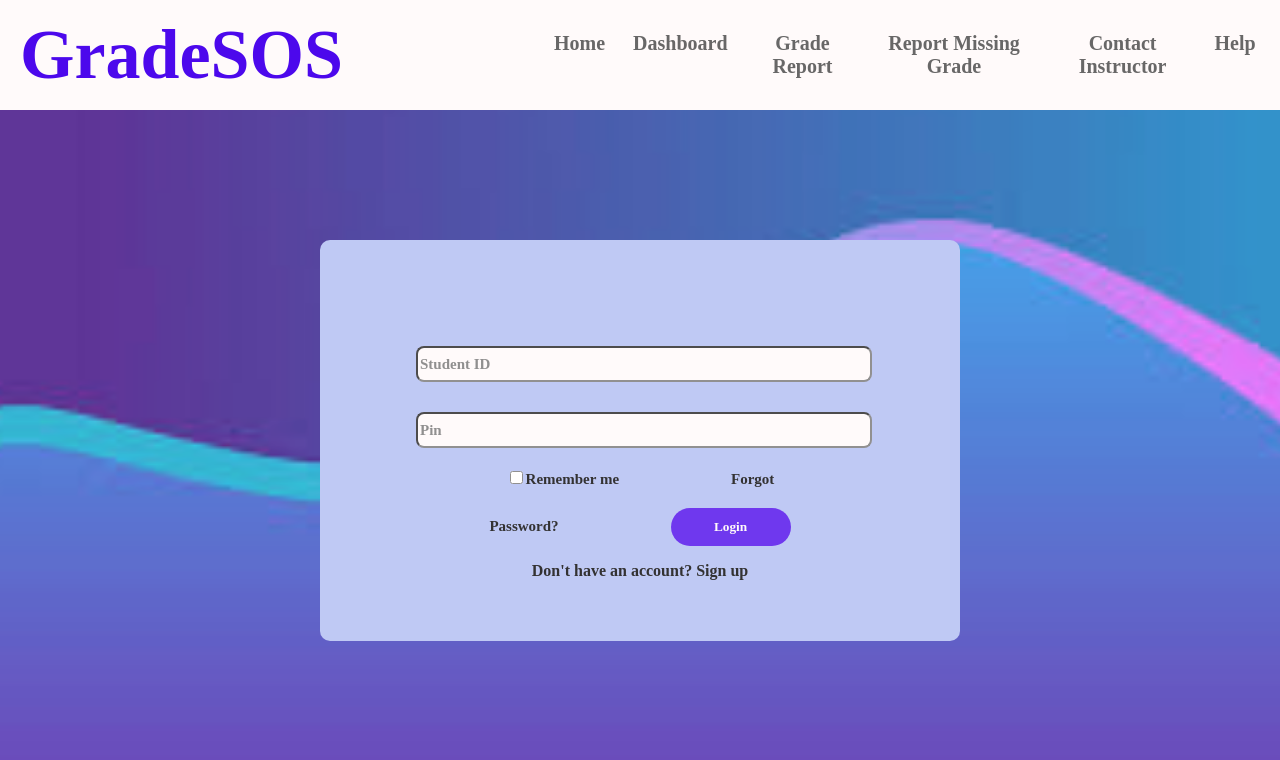
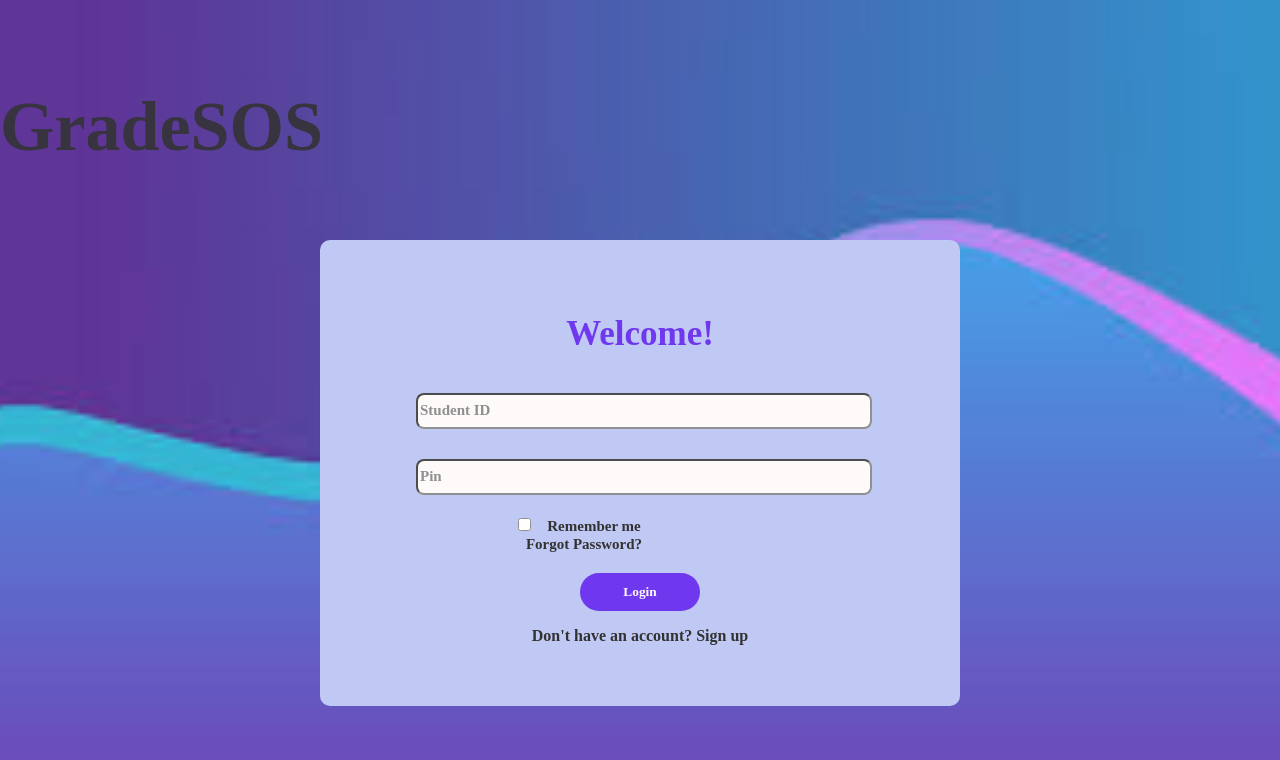
Before and after one commit to NaaAbbey/student-grade-report-sytem, a React (Create React App) app: page / in a window 1280 px wide. Shown: the top 760 px of the page. Built offline with nearby package versions, Linux system fonts and the light colour scheme.

Commit message:
Added routing of pages

```diff
--- a/package.json
+++ b/package.json
@@ -8,6 +8,7 @@
     "@testing-library/user-event": "^13.5.0",
     "react": "^18.2.0",
     "react-dom": "^18.2.0",
+    "react-router-dom": "^6.21.1",
     "react-scripts": "5.0.1",
     "web-vitals": "^2.1.4"
   },
--- a/src/App.js
+++ b/src/App.js
@@ -1,15 +1,18 @@
 import './App.css';
-import Navbar from './Navbar';
 import Login from './login';
-
+import Home from './home';
+import { BrowserRouter as Router, Routes, Route } from 'react-router-dom';
 
 function App() {
   return (
 
       <div className="App">
-        <Navbar />
-        <Login/>
-
+        <Router>
+          <Routes>
+            <Route path="/" element={<Login/>} />
+            <Route path='/home' element={<Home/>}/>
+          </Routes>
+        </Router>
         <div className="content">
 
         </div>
--- a/src/Navbar.js
+++ b/src/Navbar.js
@@ -1,3 +1,4 @@
+import { Link } from 'react-router-dom';
 
 const Navbar = () => {
     return (
@@ -7,12 +8,13 @@ const Navbar = () => {
 					<div className="menu">
 						<input type="checkbox" id="show-menu" style={{display: "none"}}/>
 						<div className="nav-links">
-							<div className="li"><a href="/home">Home</a></div>
-							<div className="li"><a href="/dashboard">Dashboard</a></div>
-							<div className="li"><a href="/grade">Grade Report</a></div>
-							<div className="li"><a href="/reportform">Report Missing Grade</a></div>
-							<div className="li"><a href="/instructor">Contact Instructor</a></div>
-							<div className="li"><a href="/help">Help</a></div>
+							<div className="li"><Link to="/home">Home</Link ></div>
+							<div className="li"><Link to="/dashboard">Dashboard</Link ></div>
+							<div className="li"><Link to="/grade">Grade Report</Link ></div>
+							<div className="li"><Link to="/reportform">Report Missing Grade</Link ></div>
+							<div className="li"><Link to="/instructor">Contact Instructor</Link ></div>
+							<div className="li"><Link to="/help">Help</Link ></div>
+							<div className="logout-button"><Link to="/"><button className="login-button" type="submit">Logout</button></Link></div>
 						</div>
 						<div className="menu-icon">
 							<label for="show-menu"><span className="lnr lnr-menu"></span></label>
--- /dev/null
+++ b/src/home.js
@@ -0,0 +1,10 @@
+import Navbar from "./Navbar";
+const Home = () => {
+    return (
+        <div>
+           <Navbar/>
+        </div>
+     );
+}
+
+export default Home;
--- a/src/index.css
+++ b/src/index.css
@@ -85,8 +85,22 @@
   margin-top: 130px;
 }
 
-.loginbck{
-  margin-top: 200px;
+.logo{
+  color: rgb(7, 3, 17);
+  font-size: 70px;
+  text-align: left;
+  margin-right: 20px;
+  padding-left: 0px;
+  position: fixed;
+  background-color: transparent;
+  top: 40px;
+}
+
+.welcome{
+  background-color: transparent;
+  color: rgb(76, 8, 236);
+  font-weight: bold;
+  font-size: 35px;
 }
 
 .name{
@@ -133,6 +147,7 @@
   border-radius: 10px;
   font-weight: bold;
   padding-bottom: 7%;
+  padding-top: 7%;
 }
 
 .login-button{
@@ -157,6 +172,7 @@
 
 .login a{
   background-color: transparent;
+  display: block;
 }
 .rememberpass{
   background-color: transparent;
@@ -168,7 +184,7 @@
   width: 120px;
   min-width: 90px;
   color: black;
-  display: inline;
+  display: inline-block;
   margin-right: 25%;
 
 }
--- a/src/login.js
+++ b/src/login.js
@@ -1,14 +1,17 @@
+import { Link } from 'react-router-dom';
 const Login = () => {
     return (
         <div className="loginBackground">
+            <h1 className='logo'>GradeSOS</h1>
             <div className="login">
                 <form  >
-                     <input type="text" className="name"  placeholder="Student ID" /><br />
+                    <h2 className="welcome">Welcome!</h2>
+                    <input type="text" className="name"  placeholder="Student ID" /><br />
                     <input type="password" className="name" placeholder="Pin"/><br />
                     <input className="checkbox" type="checkbox" id="remember-me" />
                     <label className="rememberpass" for="remember-me">Remember me</label>
                     <p className="rememberpass">Forgot Password?</p>
-                    <a href="/home"><button className="login-button" type="submit">Login</button></a>
+                    <Link to="/home"><button className="login-button" type="submit">Login</button></Link>
                     <p className="account">Don't have an account? <span className="sign-up">Sign up</span></p>
                 </form>
             </div>
```
Also changed, not shown: 1 other file (tests, documents, lock files or other folders).
